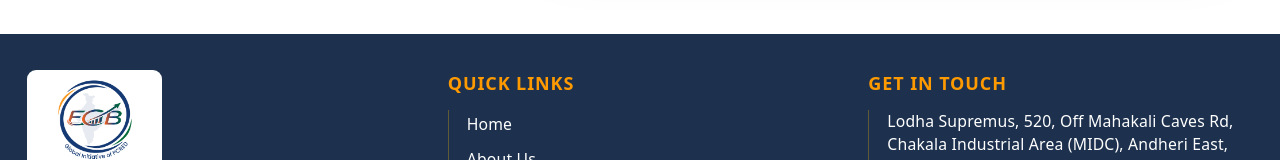
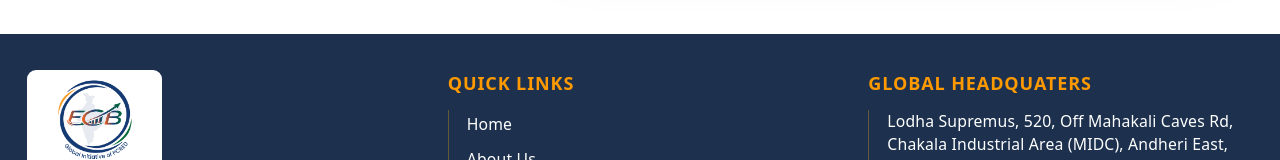
Before and after one commit to shankar-1403/ecb, a React (Vite) app: page / in a window 1280 px wide. Shown: the part 6937-7097 px from the top of the page. Built offline with nearby package versions, Linux system fonts and the light colour scheme.

Commit message:
footer change

```diff
--- a/src/components/Footer.jsx
+++ b/src/components/Footer.jsx
@@ -40,7 +40,7 @@ const Footer = () => (
         </div>
 
         <div>
-          <p className="font-semibold mb-3 text-base uppercase tracking-wider text-amber-500">Get in touch</p>
+          <p className="font-semibold mb-3 text-base uppercase tracking-wider text-amber-500">Global Headquaters</p>
           <ul className="space-y-2 text-sm text-secondary-foreground/70 border-l border-amber-400/30 pl-4">
             <li className="flex flex-col gap-1">
               <p>Lodha Supremus, 520, Off Mahakali Caves Rd, Chakala Industrial Area (MIDC), Andheri East, Mumbai, Maharashtra 400093</p>
```
